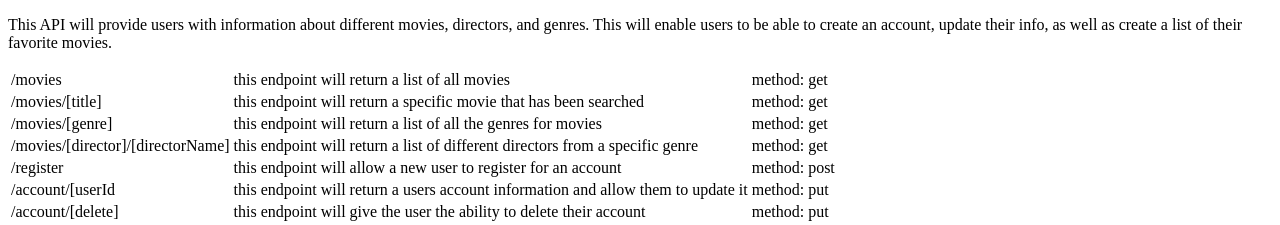
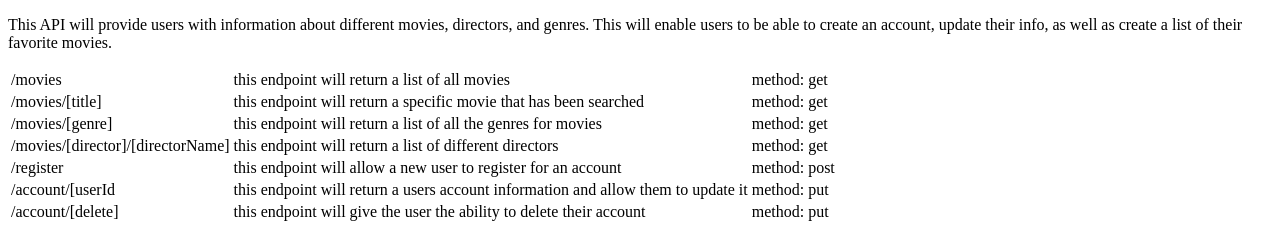
Before and after one commit to nnajera95/Movie_API, a website: page public/documentation.html in a window 1280 px wide. Shown: the top 225 px of the page. Drawn offline with Linux system fonts and the light colour scheme.

Commit message:
updated description
if applied this commit will update the description for the endpoint for director

```diff
--- a/public/documentation.html
+++ b/public/documentation.html
@@ -30,7 +30,7 @@
       </tr>
       <tr>
         <td> /movies/[director]/[directorName] </td>
-        <td>this endpoint will return a list of different directors from a specific genre</td>
+        <td>this endpoint will return a list of different directors</td>
         <td>method: get</td>
       </tr>
       <tr>
```
